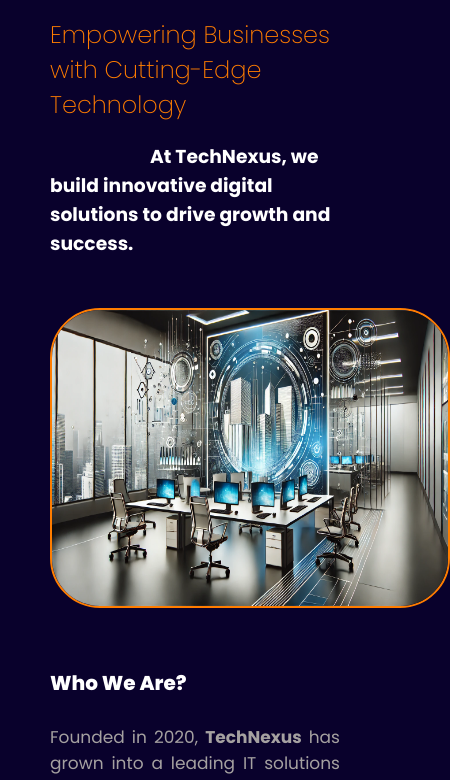
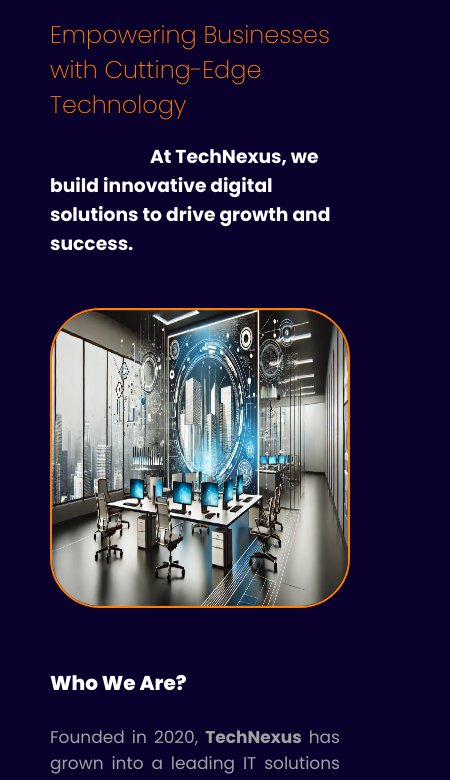
Before and after one commit to DhineshKumar2004/Exposys-Data-Labs, a plain HTML site: page index.html in a window 390 px wide. Shown: the part 315-1095 px from the top of the page, 450 px wide, since content can reach past the window. Drawn offline with Linux system fonts and the light colour scheme.

Commit message:
responsive change

```diff
--- a/style.css
+++ b/style.css
@@ -183,7 +183,7 @@
 @media (max-width:470px){
     .img1-content>.img1,
     .img2-content>.img2{
-        width: 400px;
+        width: 350px;
         height: 300px;
         justify-content: center;
     }
@@ -191,6 +191,15 @@
         width: 300px;
     }
 }
+@media (max-width:470px){
+    .img1-content>.img1,
+    .img2-content>.img2{
+        width: 300px;
+        height: 300px;
+        justify-content: center;
+    }
+}
+
 @media (max-width:360px){
     .img1-content>.img1,
     .img2-content>.img2{
```
